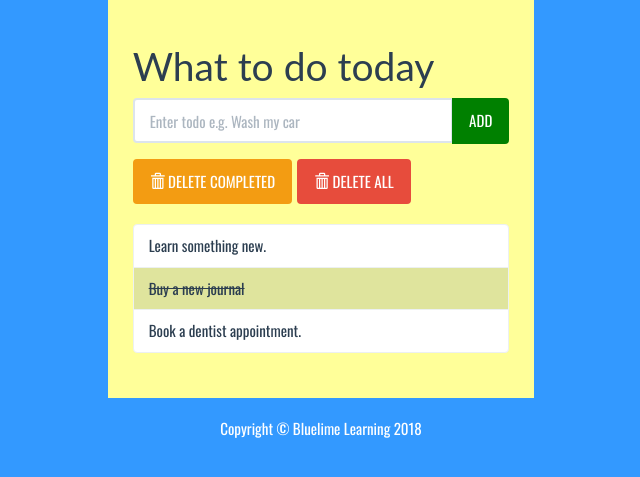
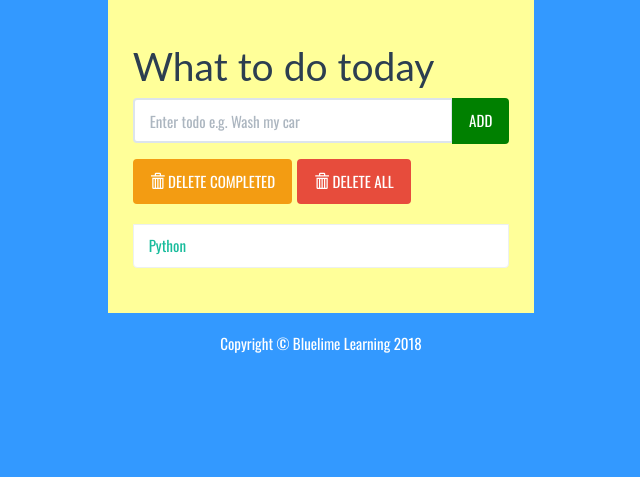
Before and after one commit to Shah-Wajahat-IU/todo, a Django app: page / in a window 1280 px wide. Shown: the part 129-606 px from the top of the page, without its empty margins (319-959 px from the left). Run offline with Django 4.2, Linux system fonts and the light colour scheme; data comes from the database, SQL or seed files in the repository; some libraries are stand-ins or nearby versions.

Commit message:
show data on html and apply if conditions

```diff
--- a/todo/templates/todolist/index.html
+++ b/todo/templates/todolist/index.html
@@ -52,9 +52,15 @@
 					</div>
 
 					<ul class="list-group t20">
-						<li class="list-group-item">Learn something new.</li>
-						<li class="list-group-item todo-completed">Buy a new journal</li>
-						<li class="list-group-item">Book a dentist appointment.</li>
+						{% for todolist in todo_list  %}
+						{% if todolist.complete %}
+						<li class="list-group-item todo-completed">{{ todolist.text }}</li>
+						{% else %}
+						<a href="#"> <li class="list-group-item">{{ todolist }} </a> </li>
+
+						{% endif %}
+						{% endfor %}
+
 					</ul>
 				</div>
 			</div>
--- a/todo/views.py
+++ b/todo/views.py
@@ -1,5 +1,8 @@
 from django.shortcuts import render
+from .models import TodoList
 
 # Create your views here.
 def index(request):
-    return render(request,"todolist/index.html",{})
+    todo_list=TodoList.objects.order_by('id')
+    context={"todo_list":todo_list}
+    return render(request,"todolist/index.html",context)
```
